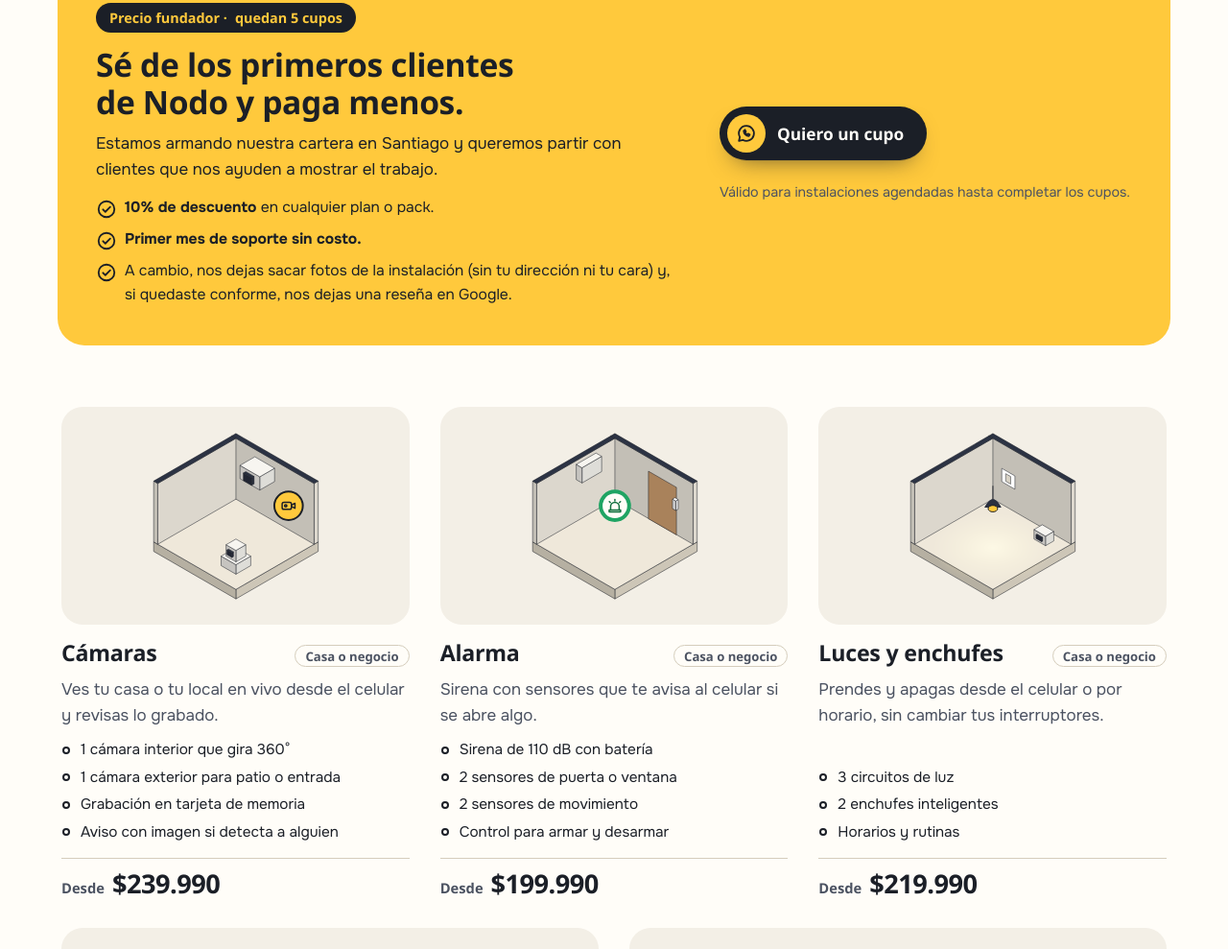
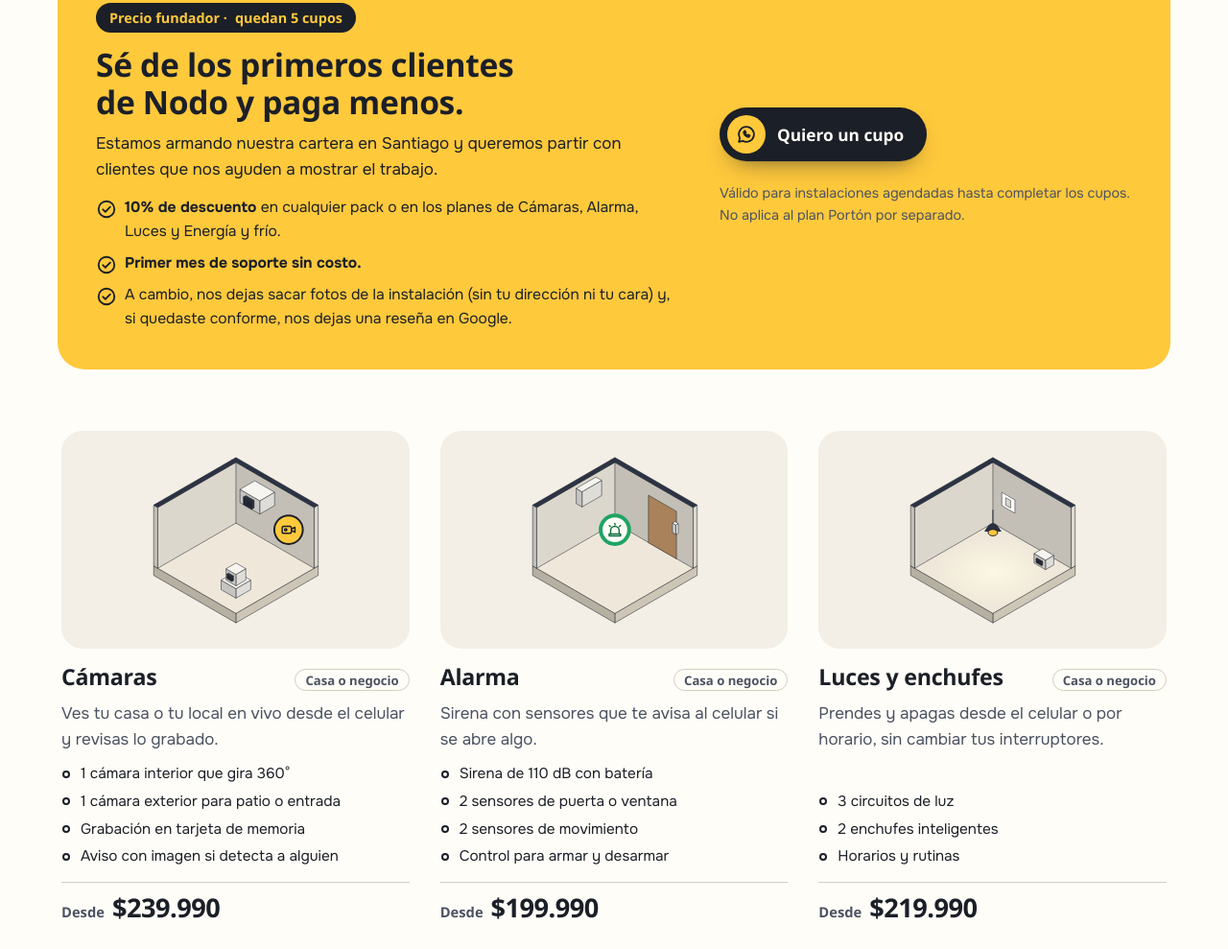
Before and after one commit to maracenam/Proyecto-Domotica, a plain HTML site: page index.html in a window 1280 px wide. Shown: the part 1509-2498 px from the top of the page at 96% size. Drawn offline with Linux system fonts and the light colour scheme; a web font is replaced by a local one.

Commit message:
Limitar precio fundador a packs y planes desde $199.990
El plan Portón por separado queda fuera: con IVA y el mes de soporte
gratis podía dejar margen negativo.

Co-Authored-By: Claude Opus 5.5 <noreply@anthropic.com>
Claude-Session: https://claude.ai/code/session_01Sx9PViexdrXiX1CYCkBzqV

```diff
--- a/index.html
+++ b/index.html
@@ -482,14 +482,14 @@ footer strong { color: #FFFFFF; font-family: var(--display); font-weight: 900; }
           <h3 id="fundador-t">Sé de los primeros clientes de Nodo y paga menos.</h3>
           <p>Estamos armando nuestra cartera en Santiago y queremos partir con clientes que nos ayuden a mostrar el trabajo.</p>
           <ul>
-            <li><svg class="ico" aria-hidden="true"><use href="#i-ok"/></svg><span><b>10% de descuento</b> en cualquier plan o pack.</span></li>
+            <li><svg class="ico" aria-hidden="true"><use href="#i-ok"/></svg><span><b>10% de descuento</b> en cualquier pack o en los planes de Cámaras, Alarma, Luces y Energía y frío.</span></li>
             <li><svg class="ico" aria-hidden="true"><use href="#i-ok"/></svg><span><b>Primer mes de soporte sin costo.</b></span></li>
             <li><svg class="ico" aria-hidden="true"><use href="#i-ok"/></svg><span>A cambio, nos dejas sacar fotos de la instalación (sin tu dirección ni tu cara) y, si quedaste conforme, nos dejas una reseña en Google.</span></li>
           </ul>
         </div>
         <div class="founder-cta">
           <a class="btn js-wa-founder" href="#contacto"><span class="bulb"><svg class="ico" aria-hidden="true"><use href="#i-wa"/></svg></span>Quiero un cupo</a>
-          <p class="small">Válido para instalaciones agendadas hasta completar los cupos.</p>
+          <p class="small">Válido para instalaciones agendadas hasta completar los cupos. No aplica al plan Portón por separado.</p>
         </div>
       </div>
       <div class="plans" id="plans"></div>
```
